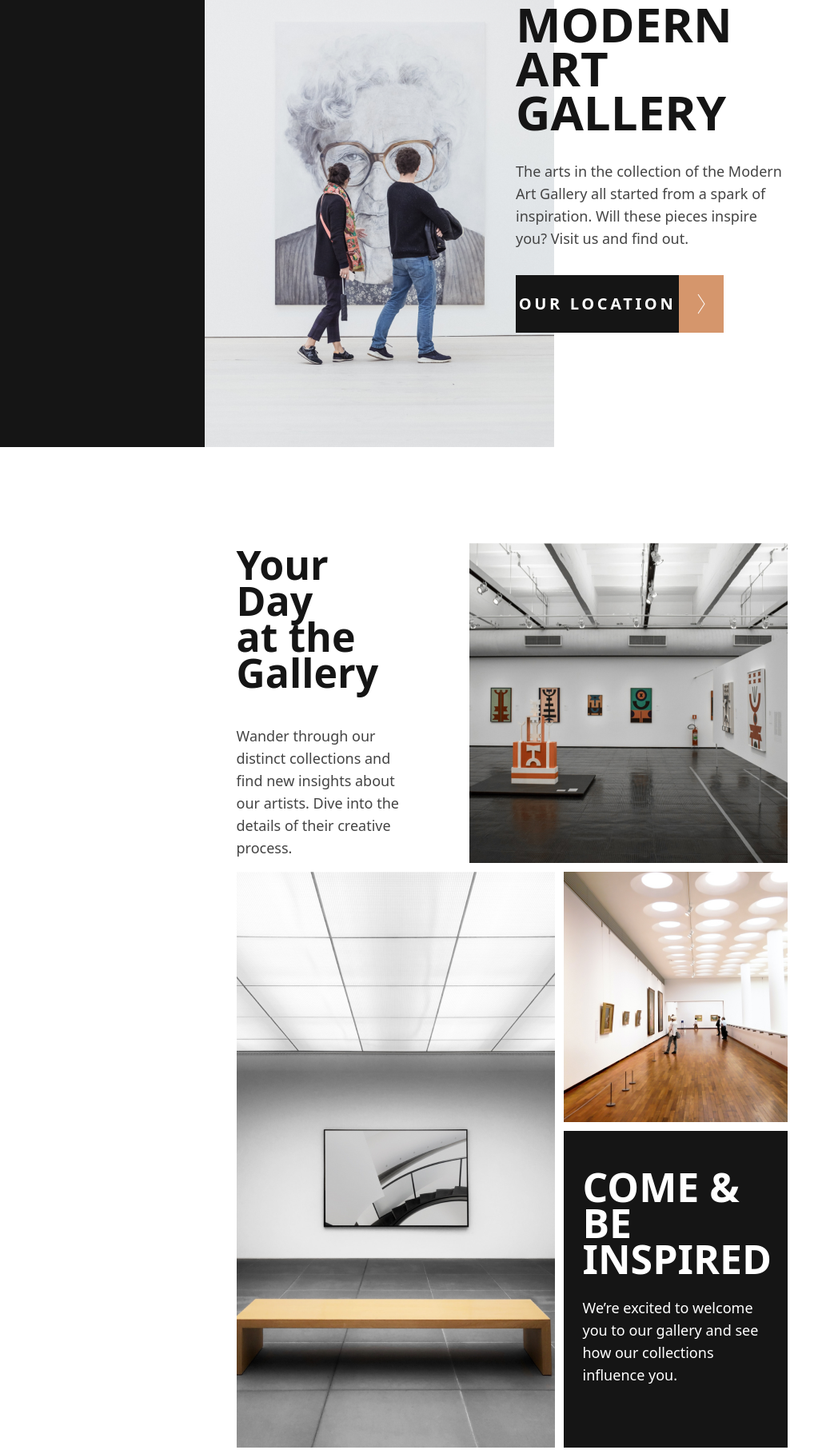
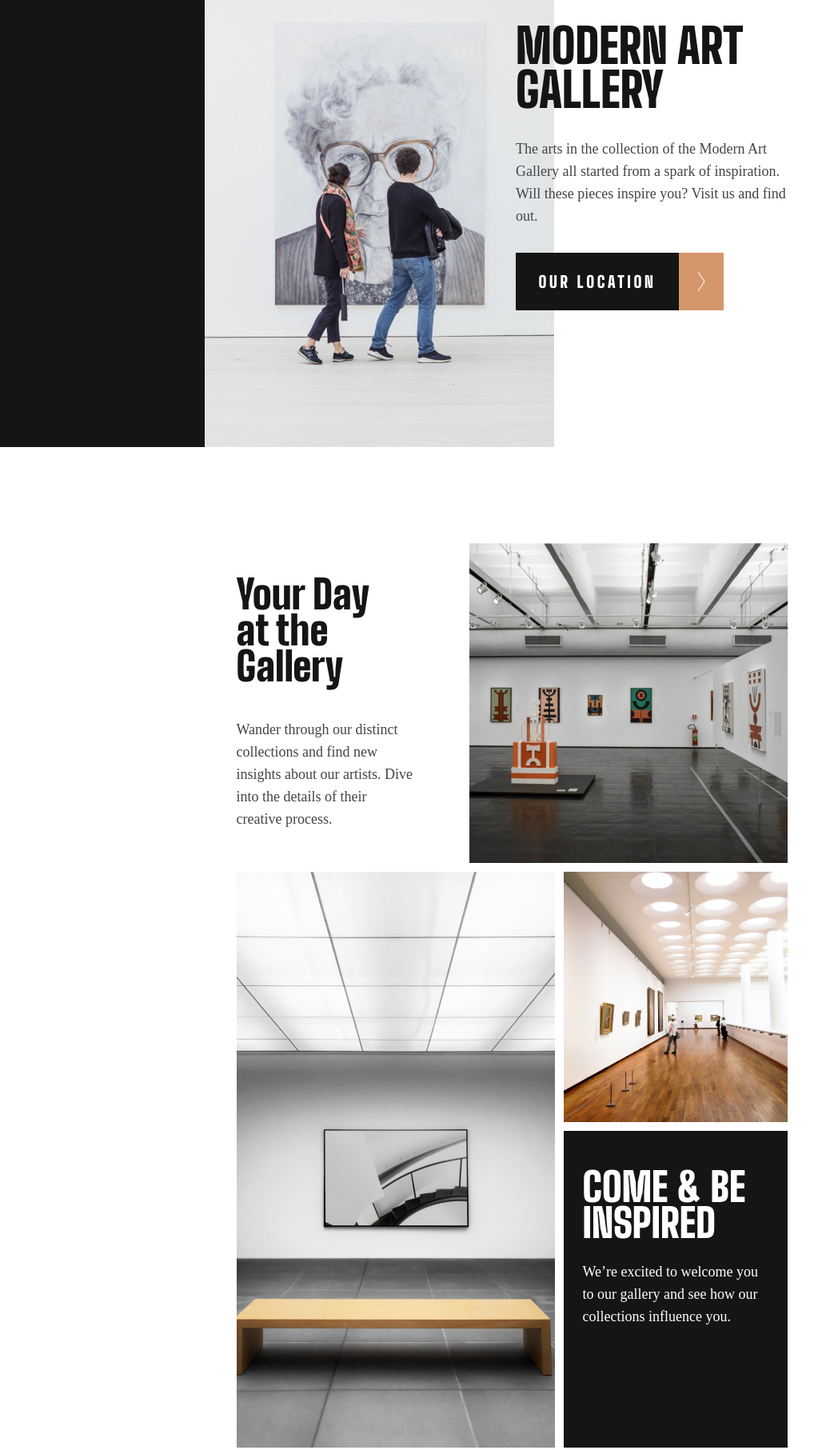
Before and after one commit to daatoo/Art-Gallery-Website, a website: page src/index.html in a window 1280 px wide. Shown: the part 141-1954 px from the top of the page at 80% size, without its empty margins (0-1048 px from the left). Drawn offline with Linux system fonts and the light colour scheme.

Commit message:
Add fonts

```diff
--- a/src/index.html
+++ b/src/index.html
@@ -5,6 +5,9 @@
     <meta http-equiv="X-UA-Compatible" content="IE=edge">
     <link rel="stylesheet" href="../dist/output.css">
     <meta name="viewport" content="width=device-width, initial-scale=1.0">
+    <link rel="preconnect" href="https://fonts.googleapis.com"><link rel="preconnect" href="https://fonts.gstatic.com"
+    crossorigin><link href="https://fonts.googleapis.com/css2?family=Big+Shoulders+Display:wght@900&display=swap" rel="stylesheet">
+    <style> @import url('https://fonts.googleapis.com/css2?family=Big+Shoulders+Display:wght@900&display=swap'); </style>
     <title>Document</title>
 </head>
 <body>
@@ -13,19 +16,19 @@
 
         </div>
         <div class="flex flex-col md:flex-row md:min-w-[768px] md:max-w-[769px] des:min-w-[540px] relative">
-            <h1 class="font-black text-[96px] leading-[88px] w-[514px] uppercase text-white absolute hidden des:flex mix-blend-difference top-[190px] left-[-285px]">
-                MODERN ART GALLERY</h1>
+            <h1 class="font-black text-[96px] leading-[88px] w-[514px] uppercase text-white absolute hidden des:flex mix-blend-difference top-[190px] left-[-285px] font-BigShoulders">
+                MODERN <br>ART GALLERY</h1>
             <img src="../src/img/HomePage-Img1.jpg" class="w-full md:hidden" alt="">
             <img src="../src/img/HomePage-Img12.png" class="hidden md:flex md:max-w-[437px] des:min-w-[540px]" alt="">
             <div class="flex flex-col  justify-center md:min-w-[339px] md:-translate-x-12 gap-8 des:gap-[64px] px-4 md:px-0 des:translate-x-0 des:absolute des:w-[350px] top-[190px] right-[-285px]">
-                <h1 class="font-black text-6xl leading-[55px] uppercase text-[#151515] des:hidden">
+                <h1 class="font-black text-6xl leading-[55px] uppercase text-[#151515] font-BigShoulders des:hidden">
                     MODERN ART GALLERY</h1>
-                <p class="font-light text-lg des:text-[22px] leading-7 des:leading-8 text-[#444444] w-full">The arts in the collection of the Modern Art Gallery all started from
+                <p class="font-light text-lg des:text-[22px] leading-7 des:leading-8 text-[#444444] w-full font-Outfit">The arts in the collection of the Modern Art Gallery all started from
                      a spark of inspiration. Will these pieces inspire you? Visit us and
                       find out.</p>
                 <button class="flex">
                     <div class="w-[204px] h-[72px] bg-[#151515] flex justify-center items-center">
-                        <h3 class="font-extrabold text-xl leading-6 tracking-[3.63636px] text-white ">OUR LOCATION</h3>
+                        <h3 class="font-extrabold text-xl leading-6 tracking-[3.63636px] text-white font-BigShoulders">OUR LOCATION</h3>
                     </div>
                     <div class="w-[56px] h-[72px] bg-[#D5966c] flex justify-center items-center">
                         <img src="../src/img/pathArrow.png" alt="">
@@ -45,9 +48,9 @@
                 <img src="../src/img/HomePage-Img22.jpg" class="hidden md:flex w-[398px] des:hidden" alt="">
                 <img src="../src/img/HomePage-Img23.jpg" class="hidden des:flex w-[635px]" alt="">
                 <div class="flex flex-col justify-center items-center gap-[21px] md:w-[223px] des:w-[350px]">
-                    <h3 class="font-black leading-[45px] text-[50px] text-[#151515]">
+                    <h3 class="font-black leading-[45px] text-[50px] text-[#151515] font-BigShoulders">
                         Your Day <br> at the Gallery</h3>
-                    <p class="font-light text-lg leading-7 text-[#444444] mt-[21px] ">
+                    <p class="font-light text-lg leading-7 text-[#444444] mt-[21px] font-Outfit">
                         Wander through our distinct collections and find new insights
                         about our artists. Dive into the details of their creative process.</p>
                 </div>
@@ -63,9 +66,9 @@
                 <img src="../src/img/HomePage-Img43.jpg" class="hidden des:flex w-[445px]" alt="">
 
                 <div class="w-full bg-[#151515] py-12 px-6 des:py-[65px] des:px-[48px] flex flex-col gap-6 des:gap-8 md:h-[396px] des:h-[377px]">
-                    <h2 class="font-black text-[50px] des:text-[60px] leading-[45px] des:leading-[60px] uppercase text-white ">
+                    <h2 class="font-black text-[50px] des:text-[60px] leading-[45px] des:leading-[60px] uppercase text-white font-BigShoulders">
                         COME & BE INSPIRED</h2>
-                    <p class="font-light text-lg des:text-[22px] leading-7 des:leading-8 text-white ">We’re excited to welcome you to our gallery and see how our
+                    <p class="font-light text-lg des:text-[22px] leading-7 des:leading-8 text-white font-Outfit">We’re excited to welcome you to our gallery and see how our
                          collections influence you.</p>
                 </div>
             </div>
@@ -77,7 +80,7 @@
             <div>
                 <img src="../src/img/MODERNARTGALLERY.png" class="md:min-w-[110px]" alt="">
             </div>
-            <p class="font-light text-base leading-[26px] text-white max-w-[430px] md:mr-[68px] md:w-[281px] des:w-[430px] des:mr-[160px]">
+            <p class="font-light text-base leading-[26px] text-white max-w-[430px] md:mr-[68px] md:w-[281px] des:w-[430px] des:mr-[160px] font-Outfit">
                 The Modern Art Gallery is free to all visitors and open seven
                  days a week from 8am to 9pm. Find us at 99 King Street, Newport, USA.</p>
             <div class="flex gap-5 max-h-5">
--- a/tailwind.config.js
+++ b/tailwind.config.js
@@ -6,6 +6,10 @@ module.exports = {
       screens: {
         'des': '1440px',
       },
+      fontFamily: {
+        'BigShoulders': ['Big Shoulders Display'],
+        'Outfit': ['Outfit'],
+      },
     },
 
   },
```
Also changed, not shown: dist/output.css.
